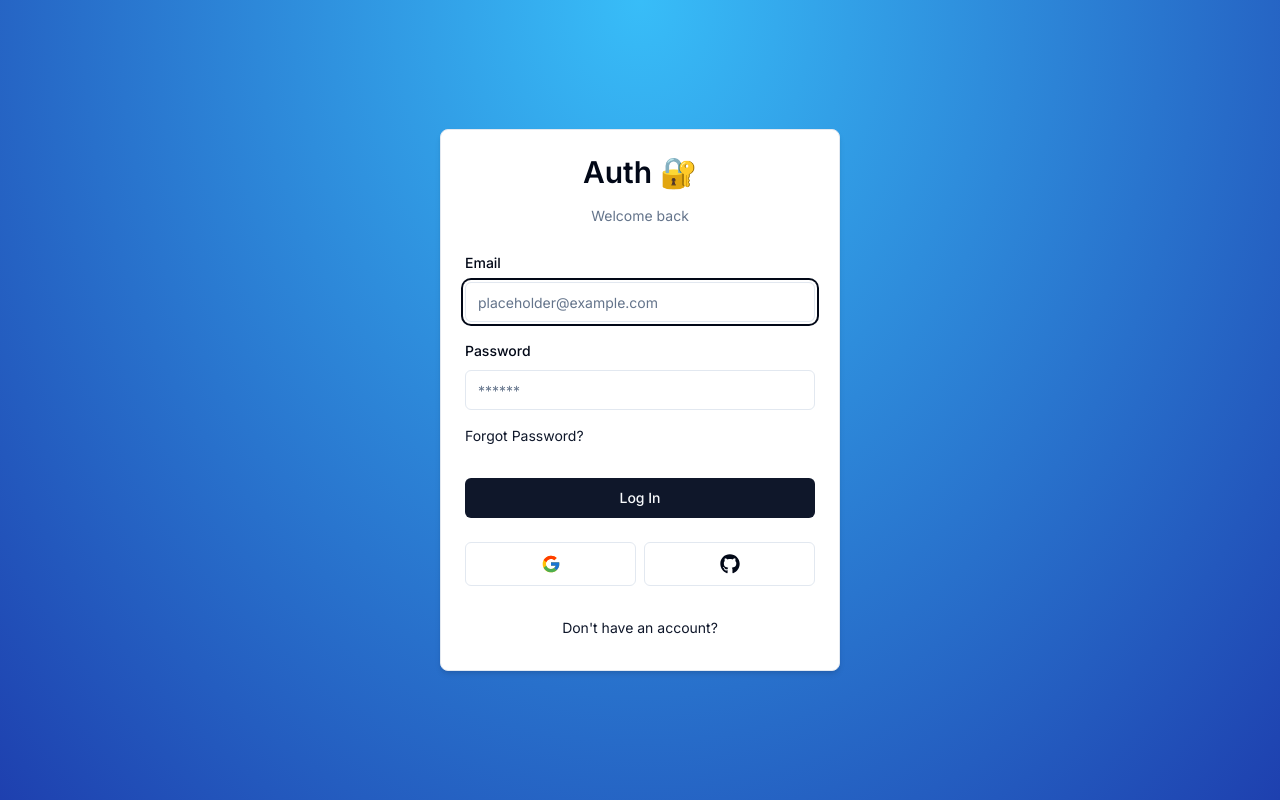
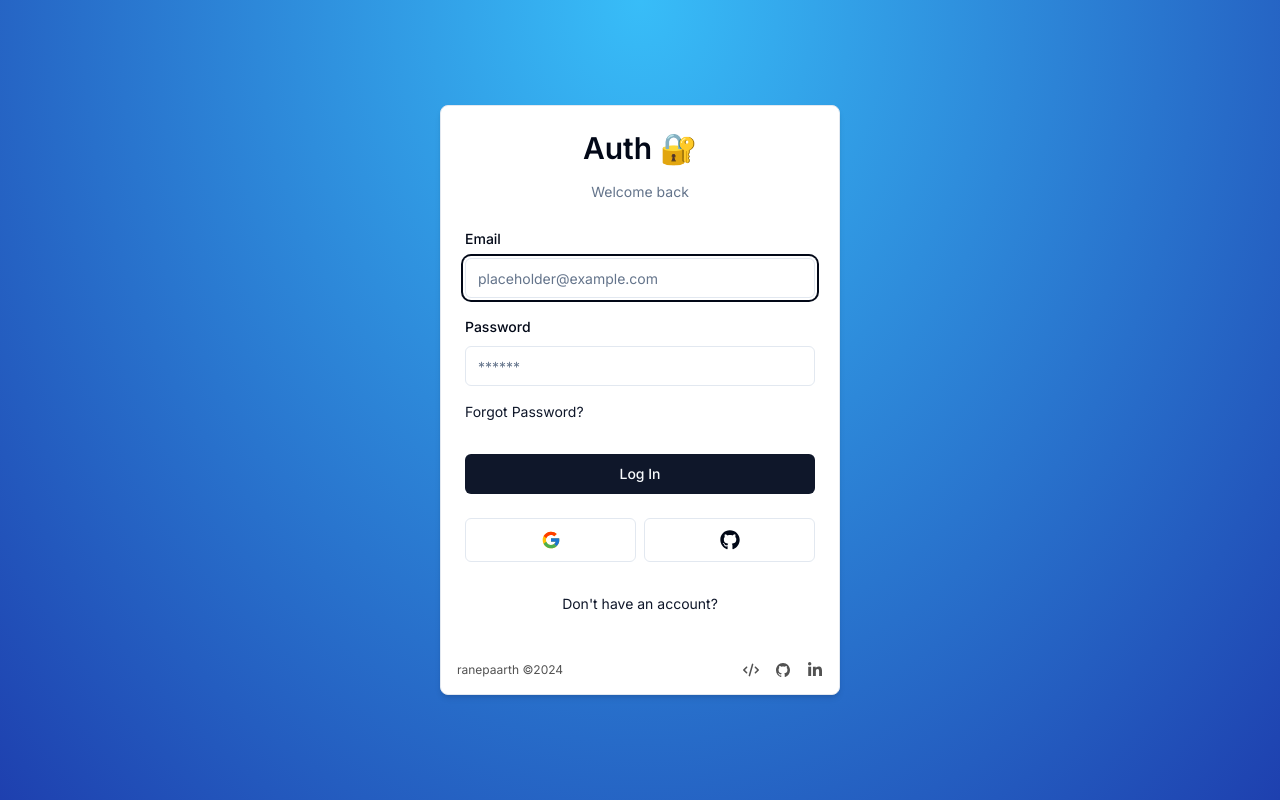
Before and after one commit to ranepaarth/next-auth-advanced, a Next.js app: page /auth/login in a window 1280 px wide. Built offline with nearby package versions, Linux system fonts and the light colour scheme; no server answers.

Commit message:
feat: social links
Add social links to source code, github and linkedin profile

```diff
--- a/src/app/(protected)/layout.tsx
+++ b/src/app/(protected)/layout.tsx
@@ -1,3 +1,4 @@
+import SocialLinks from '@/components/auth/SocialLinks';
 import { SessionProvider } from 'next-auth/react';
 import React, { ReactNode } from 'react';
 import Navbar from './_components/Navbar';
@@ -10,7 +11,12 @@ const ProtectedLayout = ({ children }: ProtectedLayoutProps) => {
   return (
     <main className='flex min-h-screen w-full flex-col items-center justify-center gap-y-10 bg-[radial-gradient(ellipse_at_top,_var(--tw-gradient-stops))] from-neutral-50 to-neutral-700 p-8'>
       <SessionProvider>
-        <Navbar />
+        <div className='flex w-full max-w-[600px] flex-col'>
+          <div className='w-full rounded-md'>
+            <SocialLinks />
+          </div>
+          <Navbar />
+        </div>
         {children}
       </SessionProvider>
     </main>
--- a/src/components/auth/CardWrapper.tsx
+++ b/src/components/auth/CardWrapper.tsx
@@ -10,6 +10,7 @@ import {
   CardHeader,
 } from '@/components/ui/card';
 import React from 'react';
+import SocialLinks from './SocialLinks';
 
 interface CardWrapperProps {
   children: React.ReactNode;
@@ -40,6 +41,7 @@ export function CardWrapper({
       <CardFooter>
         <BackBtn label={backButtonLabel} href={backButtonHref} />
       </CardFooter>
+      <SocialLinks />
     </Card>
   );
 }
--- /dev/null
+++ b/src/components/auth/SocialLinks.tsx
@@ -0,0 +1,44 @@
+import React from 'react';
+import { FaCode, FaLinkedinIn } from 'react-icons/fa6';
+import { IoLogoGithub } from 'react-icons/io';
+
+const SocialLinks = () => {
+  const sourceCode = 'https://github.com/ranepaarth/next-auth-advanced';
+  const githubProfile = 'https://github.com/ranepaarth';
+  const linkedInProfile = 'https://linkedin.com/in/paarth-rane';
+  return (
+    <div className='flex w-full items-center justify-between p-4 text-sm sm:text-base text-neutral-600'>
+      <div className='text-xs'>
+        <p>ranepaarth &copy;2024</p>
+      </div>
+      <div className='flex items-center space-x-4'>
+        <a
+          href={sourceCode}
+          target={'_blank'}
+          className='hover:text-neutral-900'
+          title='Source code'
+        >
+          <FaCode />
+        </a>
+        <a
+          href={githubProfile}
+          target={'_blank'}
+          className='hover:text-neutral-900'
+          title='Github'
+        >
+          <IoLogoGithub />
+        </a>
+        <a
+          href={linkedInProfile}
+          target={'_blank'}
+          className='hover:text-neutral-900'
+          title='Linkedin'
+        >
+          <FaLinkedinIn />
+        </a>
+      </div>
+    </div>
+  );
+};
+
+export default SocialLinks;
```
